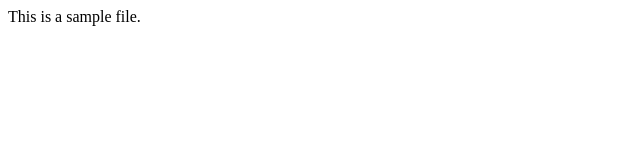
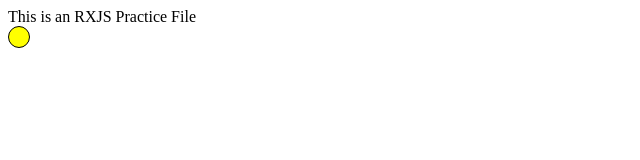
Before and after one commit to ashish051321/rxjs-project, a website built with webpack: page index.html in a window 1280 px wide. Shown: the whole page, without its empty margins (0-640 px from the left). Built offline with nearby package versions, Linux system fonts and the light colour scheme.

Commit message:
Update index.html

```diff
--- a/index.html
+++ b/index.html
@@ -6,9 +6,24 @@
     <meta http-equiv="X-UA-Compatible" content="ie=edge">
     <title>Document</title>
     <script src="app.js"></script>
+<style>
+
+        #circle{
+        height: 20px;
+        width:20px;
+        border:1px solid black;
+        border-radius: 50%;
+        position: absolute;
+        background-color: yellow;
+        }
+</style>
 </head>
+
 <body>
-    This is a sample file.
+
+    This is an RXJS Practice File
+
+    <div id="circle"> </div>
 
 </body>
 </html>
```
